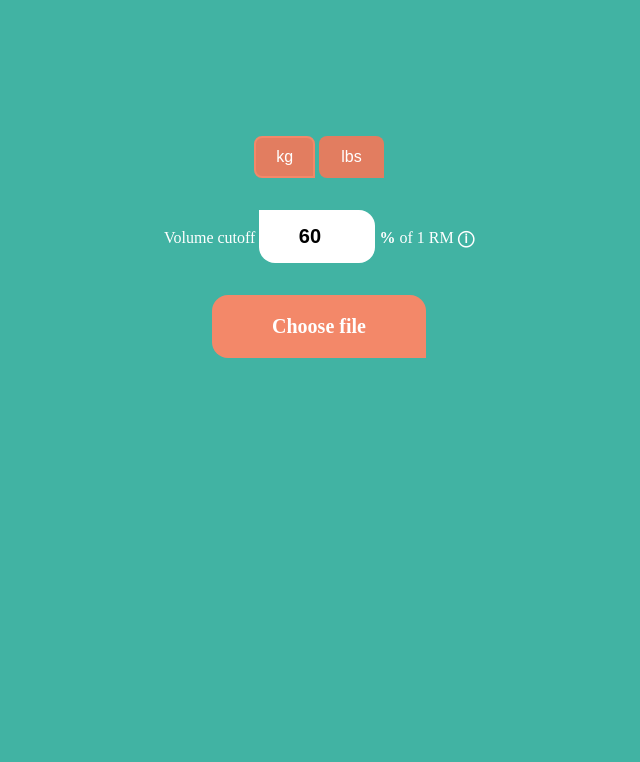
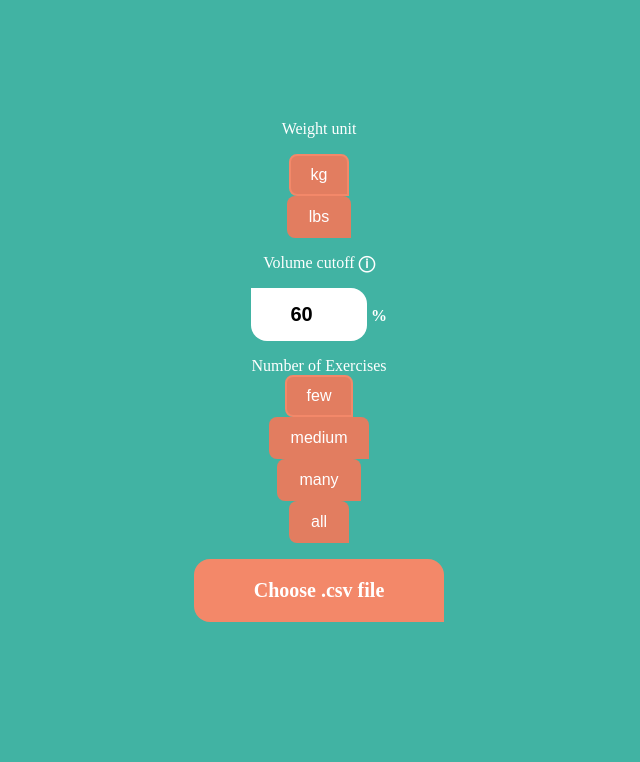
Before and after one commit to alexanfl/gainsviz, a Flask app: page / in a window 1280 px wide. Shown: the part 124-886 px from the top of the page, without its empty margins (321-961 px from the left). Before the commit the page ends 800 px from the top, so only its background shows below. Run offline with Flask 2, Linux system fonts and the light colour scheme.

Commit message:
Add exercise quantity selection

```diff
--- a/gainsviz/templates/index.html
+++ b/gainsviz/templates/index.html
@@ -2,26 +2,56 @@
 {% block body %}
   <form class="pushdown" action="/dashboard" method="POST"
         enctype = "multipart/form-data">
-    <div class="container radio-toolbar">
-      <input type="radio" id="kg" name="unit" value="kg" checked>
-      <label for="kg">kg</label>
-      <input type="radio" id="lbs" name="unit" value="lbs">
-      <label for="lbs">lbs</label>
+    <div>
+      Weight unit
     </div>
-    <div class="container">
-      <label for="cutoff">Volume cutoff</label>
-      <span>
-        <input class="txt" type="number" min="0" max="100" value="60" name="cutoff"/>
-        <b>%</b> of 1 RM
-      </span>
+    <div class="container inline-container radio-toolbar">
+      <div class="pushaway">
+        <input type="radio" id="kg" name="unit" value="kg" checked>
+        <label for="kg">kg</label>
+      </div>
+      <div class="pushaway">
+        <input type="radio" id="lbs" name="unit" value="lbs">
+        <label for="lbs">lbs</label>
+      </div>
+    </div>
+    <div>
+      Volume cutoff
       <span title="Percentage of the estimated 1 RM of the workout. Sets with estimated 1 RM less than this will not be counted as volume.">
         <b>&#9432;</b>
       </span>
     </div>
     <div class="container">
+      <span>
+        <input class="txt" type="number" min="0" max="100" value="60" name="cutoff"/>
+        <b>%</b>
+      </span>
+    </div>
+    <div>
+      Number of Exercises
+    </div>
+    <div class="inline-container radio-toolbar">
+      <div class="pushaway">
+        <input type="radio" id="few" name="exercise_quantity" value="few" checked>
+        <label for="few">few</label>
+      </div>
+      <div class="pushaway">
+        <input type="radio" id="medium" name="exercise_quantity" value="medium">
+        <label for="medium">medium</label>
+      </div>
+      <div class="pushaway">
+        <input type="radio" id="many" name="exercise_quantity" value="many">
+        <label for="many">many</label>
+      </div>
+      <div class="pushaway">
+        <input type="radio" id="all" name="exercise_quantity" value="all">
+        <label for="all">all</label>
+      </div>
+    </div>
+    <div class="container">
       <div class="btn upload-btn-wrapper">
         <input style="cursor: pointer;" type="file" name="file" onchange="form.submit()">
-          Choose file
+          Choose .csv file
         </input>
       </div>
     </div>
--- a/gainsviz/views.py
+++ b/gainsviz/views.py
@@ -43,6 +43,7 @@ def dashboard():
     if request.method == "POST":
         f = request.files["file"]
         unit = request.form["unit"]
+        exercise_quantity = request.form["exercise_quantity"]
         try:
             cutoff = float(request.form["cutoff"])/100
         except Exception as e:
@@ -71,9 +72,11 @@ def dashboard():
         df["Weight"].replace(0, 1, inplace=True)
 
         unique_exercises = list(df["Exercise Name"].value_counts().index)
+        exercise_slice = models.quantity_conversion[exercise_quantity](
+                len(unique_exercises))
 
         tabs = []
-        exercises = unique_exercises
+        exercises = unique_exercises[:exercise_slice]
         for ex in exercises:
             df_ex = df.loc[df["Exercise Name"] == ex].copy()
 
```
Also changed, not shown: gainsviz/models.py (+9 -0 lines).
